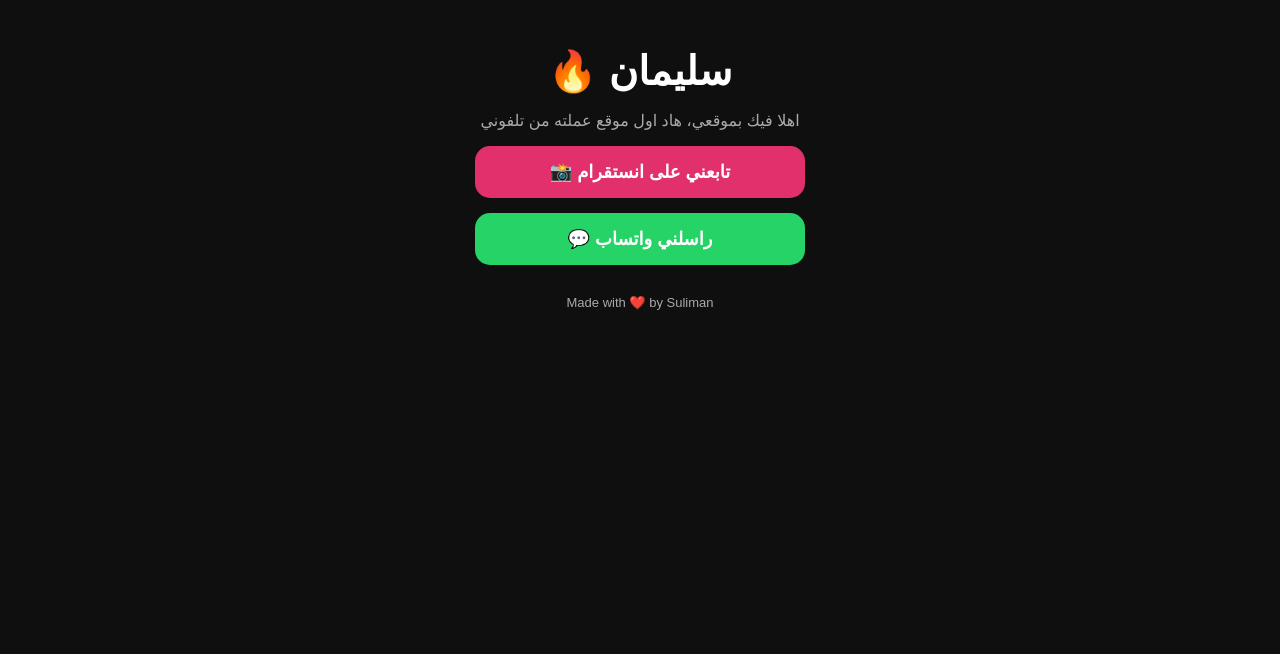
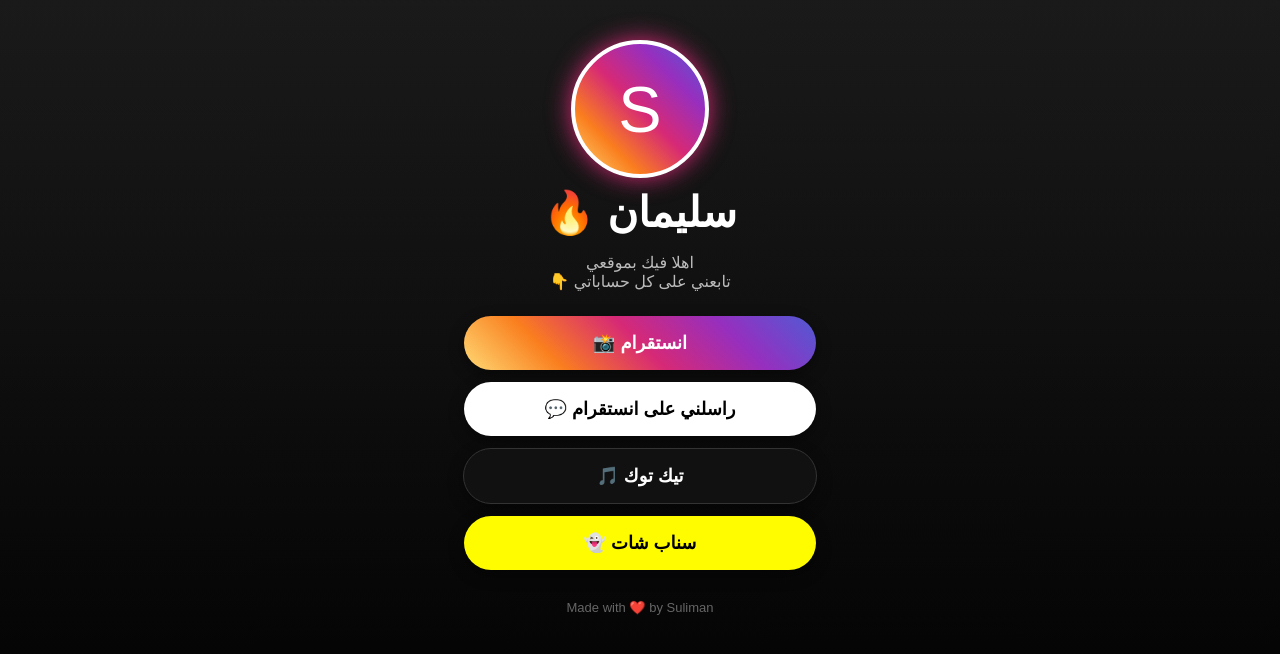
Before and after one commit to sulimanyahya326-crypto/my-first-project, a plain HTML site: page index.html in a window 1280 px wide. Drawn offline with Linux system fonts and the light colour scheme.

Commit message:
no whatsapp

```diff
--- a/index.html
+++ b/index.html
@@ -1,18 +1,25 @@
 <html dir="rtl" lang="ar">
-<head><meta name="viewport" content="width=device-width, initial-scale=1"><title>سليمان</title>
+<head><meta name="viewport" content="width=device-width, initial-scale=1"><title>سليمان 🔥</title>
 <style>
-body{background:#0f0f0f;color:white;font-family:sans-serif;text-align:center;padding:40px 20px}
-h1{font-size:40px;margin-bottom:5px}
-p{color:#aaa}
-a{display:block;background:#E1306C;color:white;padding:15px;border-radius:15px;text-decoration:none;font-weight:bold;margin:15px auto;max-width:300px;font-size:18px}
-.wa{background:#25D366}
+body{background:linear-gradient(180deg,#1a1a1a,#000);color:white;font-family:sans-serif;text-align:center;padding:30px 20px;margin:0}
+.avatar{width:130px;height:130px;background:linear-gradient(45deg,#feda75,#fa7e1e,#d62976,#962fbf,#4f5bd5);border-radius:50%;margin:10px auto;display:flex;align-items:center;justify-content:center;font-size:65px;border:4px solid white;box-shadow:0 0 25px #d62976}
+h1{font-size:42px;margin:10px 0 5px}
+.bio{color:#bbb;margin-bottom:25px}
+a{display:block;padding:16px;border-radius:50px;text-decoration:none;font-weight:bold;margin:12px auto;max-width:320px;font-size:18px;color:white;box-shadow:0 5px 15px rgba(0,0,0,.4)}
+.ig{background:linear-gradient(45deg,#feda75,#fa7e1e,#d62976,#962fbf,#4f5bd5)}
+.dm{background:white;color:black}
+.tk{background:#111;border:1px solid #333}
+.snap{background:#FFFC00;color:black}
 </style>
 </head>
 <body>
+<div class="avatar">S</div>
 <h1>سليمان 🔥</h1>
-<p>اهلا فيك بموقعي، هاد اول موقع عملته من تلفوني</p>
-<a href="https://www.instagram.com/suliman_31_10">تابعني على انستقرام 📸</a>
-<a class="wa" href="https://wa.me/962000000000">راسلني واتساب 💬</a>
-<p style="margin-top:30px;font-size:13px">Made with ❤️ by Suliman</p>
+<p class="bio">اهلا فيك بموقعي<br>تابعني على كل حساباتي 👇</p>
+<a class="ig" href="https://www.instagram.com/suliman_31_10">انستقرام 📸</a>
+<a class="dm" href="https://ig.me/m/suliman_31_10">راسلني على انستقرام 💬</a>
+<a class="tk" href="https://www.tiktok.com/@suliman_31_10">تيك توك 🎵</a>
+<a class="snap" href="https://www.snapchat.com/add/suliman_31_10">سناب شات 👻</a>
+<p style="margin-top:30px;font-size:13px;color:#666">Made with ❤️ by Suliman</p>
 </body>
 </html>
```
